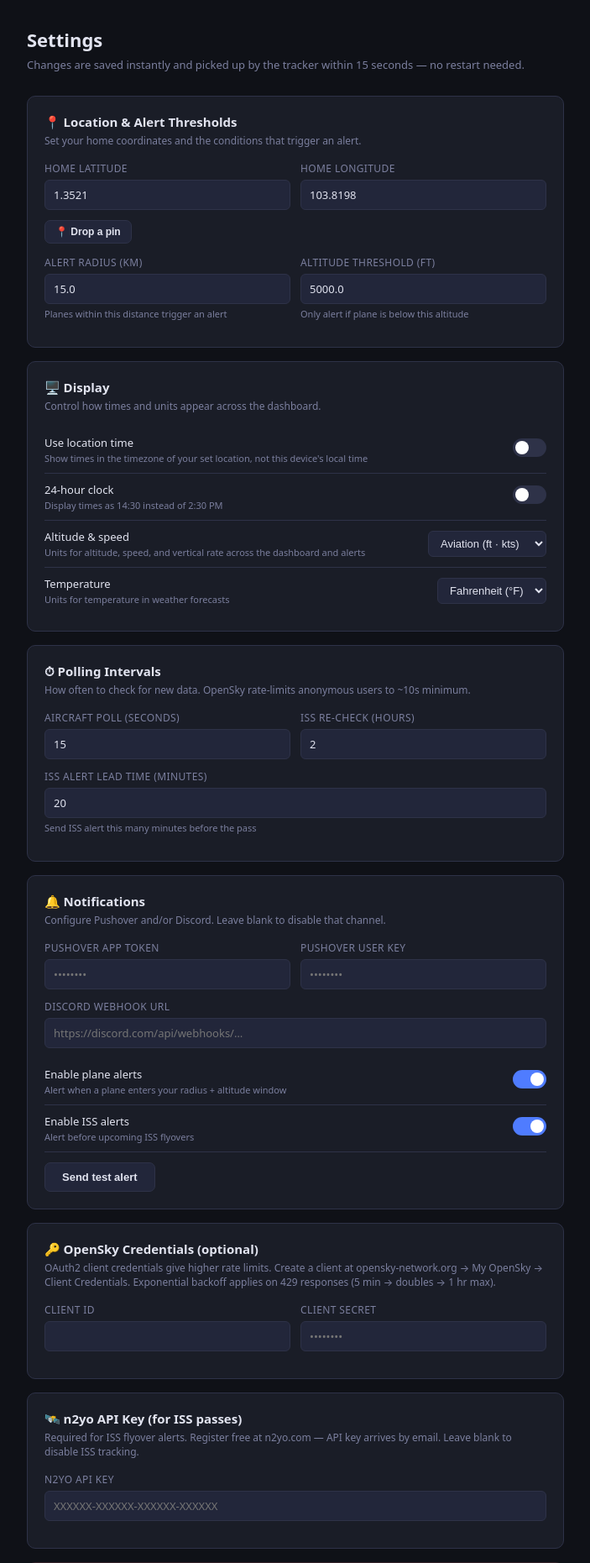
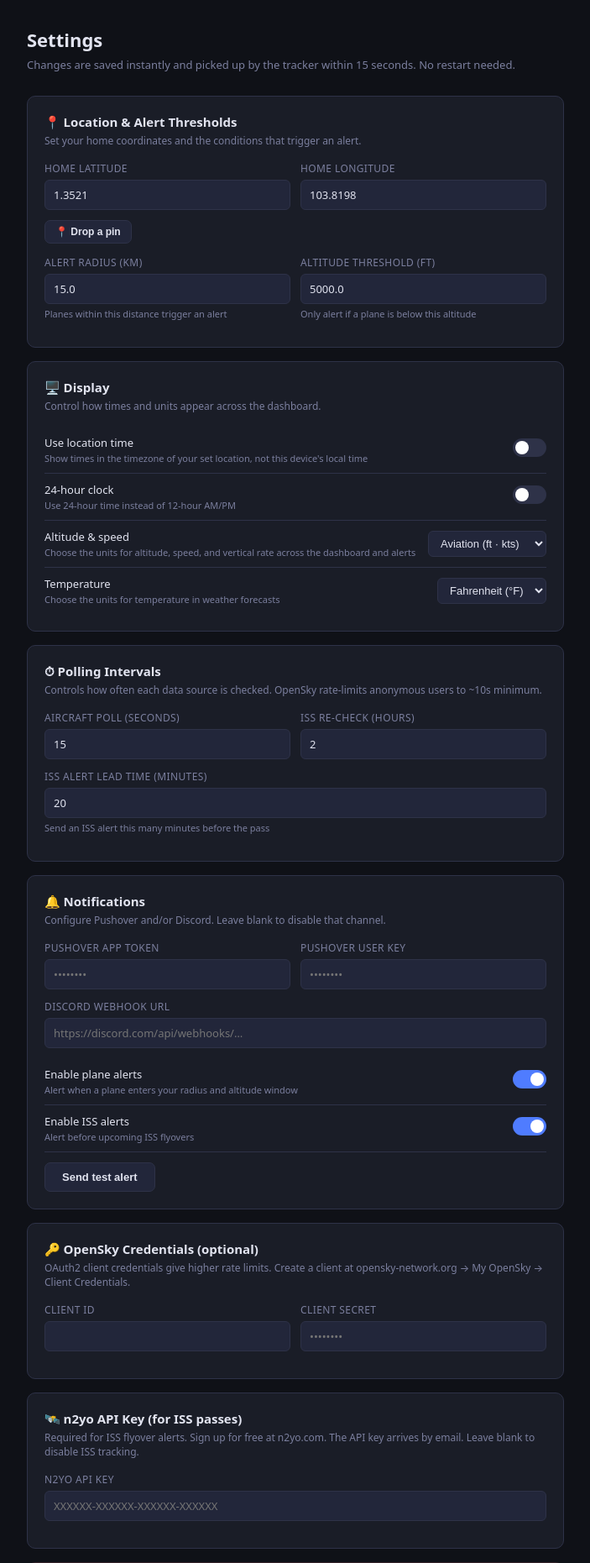
Before and after one commit to xDeeKay/SkyBro, a Flask app: page /settings in a window 1280 px wide. Shown: the part 48-1909 px from the top of the page at 84% size, without its empty margins (288-991 px from the left). Run offline with Flask 3, Linux system fonts and the light colour scheme.

Commit message:
Clean up settings page copy: remove em-dashes, fix inconsistencies
- Replaced two em-dashes in prose with proper sentence punctuation
  (a third em-dash in JS is a placeholder glyph for unnamed search
  results, not prose, and was left as-is)
- Fixed sentence fragments to match the full-sentence style used by
  every other card description ("How often to check..." -> "Controls
  how often...")
- Made the two "Units for..." toggle descriptions match the imperative
  verb style used by every other toggle ("Choose the units for...")
- Fixed missing articles ("if plane" -> "if a plane", "Send ISS alert"
  -> "Send an ISS alert")
- Replaced "+" shorthand with "and" for consistency with prose elsewhere
- "Register free" -> "Sign up for free" (clearer phrasing)
- Trimmed the OpenSky backoff implementation detail users don't need
- Rewrote the 24-hour clock description to avoid an example-instruction tone

```diff
--- a/skybro-skybro/dashboard/templates/settings.html
+++ b/skybro-skybro/dashboard/templates/settings.html
@@ -86,7 +86,7 @@ select.inline-select:focus{border-color:var(--accent)}
 </header>
 <div class="content">
   <h1>Settings</h1>
-  <p class="sub">Changes are saved instantly and picked up by the tracker within 15 seconds — no restart needed.</p>
+  <p class="sub">Changes are saved instantly and picked up by the tracker within 15 seconds. No restart needed.</p>
 
   <!-- Location & Thresholds -->
   <div class="card">
@@ -108,7 +108,7 @@ select.inline-select:focus{border-color:var(--accent)}
       <div>
         <label>Altitude Threshold (ft)</label>
         <input type="number" id="alt_threshold_ft" step="500" min="500" max="50000" value="{{ cfg.alt_threshold_ft }}">
-        <div class="hint">Only alert if plane is below this altitude</div>
+        <div class="hint">Only alert if a plane is below this altitude</div>
       </div>
     </div>
   </div>
@@ -122,18 +122,18 @@ select.inline-select:focus{border-color:var(--accent)}
       <label class="toggle"><input type="checkbox" id="use_location_time" {% if cfg.use_location_time %}checked{% endif %}><span class="slider"></span></label>
     </div>
     <div class="toggle-row">
-      <div><div class="toggle-label">24-hour clock</div><div class="toggle-sub">Display times as 14:30 instead of 2:30 PM</div></div>
+      <div><div class="toggle-label">24-hour clock</div><div class="toggle-sub">Use 24-hour time instead of 12-hour AM/PM</div></div>
       <label class="toggle"><input type="checkbox" id="time_format_24h" {% if cfg.time_format == '24h' %}checked{% endif %}><span class="slider"></span></label>
     </div>
     <div class="toggle-row">
-      <div><div class="toggle-label">Altitude &amp; speed</div><div class="toggle-sub">Units for altitude, speed, and vertical rate across the dashboard and alerts</div></div>
+      <div><div class="toggle-label">Altitude &amp; speed</div><div class="toggle-sub">Choose the units for altitude, speed, and vertical rate across the dashboard and alerts</div></div>
       <select id="units_speed" class="inline-select">
         <option value="aviation" {% if cfg.units_speed == 'aviation' %}selected{% endif %}>Aviation (ft · kts)</option>
         <option value="metric" {% if cfg.units_speed == 'metric' %}selected{% endif %}>Metric (m · km/h)</option>
       </select>
     </div>
     <div class="toggle-row">
-      <div><div class="toggle-label">Temperature</div><div class="toggle-sub">Units for temperature in weather forecasts</div></div>
+      <div><div class="toggle-label">Temperature</div><div class="toggle-sub">Choose the units for temperature in weather forecasts</div></div>
       <select id="units_temp" class="inline-select">
         <option value="imperial" {% if cfg.units_temp == 'imperial' %}selected{% endif %}>Fahrenheit (°F)</option>
         <option value="metric" {% if cfg.units_temp == 'metric' %}selected{% endif %}>Celsius (°C)</option>
@@ -144,7 +144,7 @@ select.inline-select:focus{border-color:var(--accent)}
   <!-- Polling -->
   <div class="card">
     <div class="card-title">⏱ Polling Intervals</div>
-    <div class="card-desc">How often to check for new data. OpenSky rate-limits anonymous users to ~10s minimum.</div>
+    <div class="card-desc">Controls how often each data source is checked. OpenSky rate-limits anonymous users to ~10s minimum.</div>
     <div class="form-row">
       <div><label>Aircraft Poll (seconds)</label><input type="number" id="poll_interval" min="10" max="120" value="{{ cfg.poll_interval }}"></div>
       <div><label>ISS Re-check (hours)</label><input type="number" id="iss_check_hours" min="1" max="12" value="{{ cfg.iss_check_hours }}"></div>
@@ -153,7 +153,7 @@ select.inline-select:focus{border-color:var(--accent)}
       <div>
         <label>ISS Alert Lead Time (minutes)</label>
         <input type="number" id="iss_warn_mins" min="5" max="60" value="{{ cfg.iss_warn_mins }}">
-        <div class="hint">Send ISS alert this many minutes before the pass</div>
+        <div class="hint">Send an ISS alert this many minutes before the pass</div>
       </div>
     </div>
   </div>
@@ -170,7 +170,7 @@ select.inline-select:focus{border-color:var(--accent)}
       <div><label>Discord Webhook URL</label><input type="text" id="discord_webhook" placeholder="https://discord.com/api/webhooks/…" value="{{ cfg.discord_webhook }}"></div>
     </div>
     <div class="toggle-row" style="margin-top:8px">
-      <div><div class="toggle-label">Enable plane alerts</div><div class="toggle-sub">Alert when a plane enters your radius + altitude window</div></div>
+      <div><div class="toggle-label">Enable plane alerts</div><div class="toggle-sub">Alert when a plane enters your radius and altitude window</div></div>
       <label class="toggle"><input type="checkbox" id="alerts_enabled" {% if cfg.alerts_enabled %}checked{% endif %}><span class="slider"></span></label>
     </div>
     <div class="toggle-row">
@@ -186,7 +186,7 @@ select.inline-select:focus{border-color:var(--accent)}
   <!-- OpenSky OAuth2 (optional) -->
   <div class="card">
     <div class="card-title">🔑 OpenSky Credentials (optional)</div>
-    <div class="card-desc">OAuth2 client credentials give higher rate limits. Create a client at opensky-network.org → My OpenSky → Client Credentials. Exponential backoff applies on 429 responses (5 min → doubles → 1 hr max).</div>
+    <div class="card-desc">OAuth2 client credentials give higher rate limits. Create a client at opensky-network.org → My OpenSky → Client Credentials.</div>
     <div class="form-row">
       <div><label>Client ID</label><input type="text" id="opensky_client_id" value="{{ cfg.opensky_client_id }}"></div>
       <div><label>Client Secret</label><input type="password" id="opensky_client_secret" placeholder="••••••••" value="{{ cfg.opensky_client_secret }}"></div>
@@ -196,7 +196,7 @@ select.inline-select:focus{border-color:var(--accent)}
   <!-- n2yo API key -->
   <div class="card">
     <div class="card-title">🛰️ n2yo API Key (for ISS passes)</div>
-    <div class="card-desc">Required for ISS flyover alerts. Register free at n2yo.com — API key arrives by email. Leave blank to disable ISS tracking.</div>
+    <div class="card-desc">Required for ISS flyover alerts. Sign up for free at n2yo.com. The API key arrives by email. Leave blank to disable ISS tracking.</div>
     <div class="form-row single">
       <div>
         <label>n2yo API Key</label>
```
